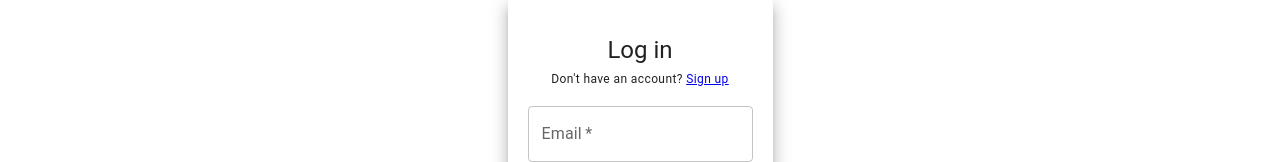
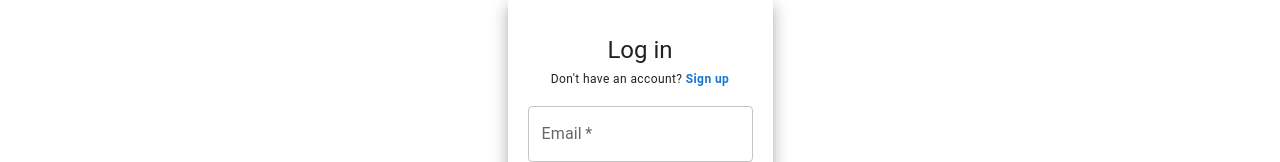
Before and after one commit to Tayamul/to-do-web-app, a React (Create React App) app: page /login in a window 1280 px wide. Shown: the part 121-283 px from the top of the page. Built offline with nearby package versions, Linux system fonts and the light colour scheme; no server answers.

Commit message:
Change the style and colour of the external link in both components

```diff
--- a/src/components/Login.jsx
+++ b/src/components/Login.jsx
@@ -50,7 +50,7 @@ const Login = () => {
                     Log in
                 </Typography>
                 <Typography variant='caption'>
-                    Don't have an account? <Link to='/signup'>Sign up</Link>
+                    Don't have an account? <Link to='/signup' style={{color: "#1976d2", textDecoration:"none", fontWeight:"bold"}}>Sign up</Link>
                 </Typography>
                 <form>
                     <TextField
--- a/src/components/Signup.jsx
+++ b/src/components/Signup.jsx
@@ -235,7 +235,7 @@ const Signup = () => {
             )}
           </form>
           <Typography variant="caption" sx={{ pt: 10 }}>
-            Already have an account? <Link to="/login">Log in</Link>
+            Already have an account? <Link to="/login" style={{color: "#1976d2", textDecoration:"none", fontWeight:"bold"}}>Log in</Link>
           </Typography>
         </Grid>
       </Paper>
```
